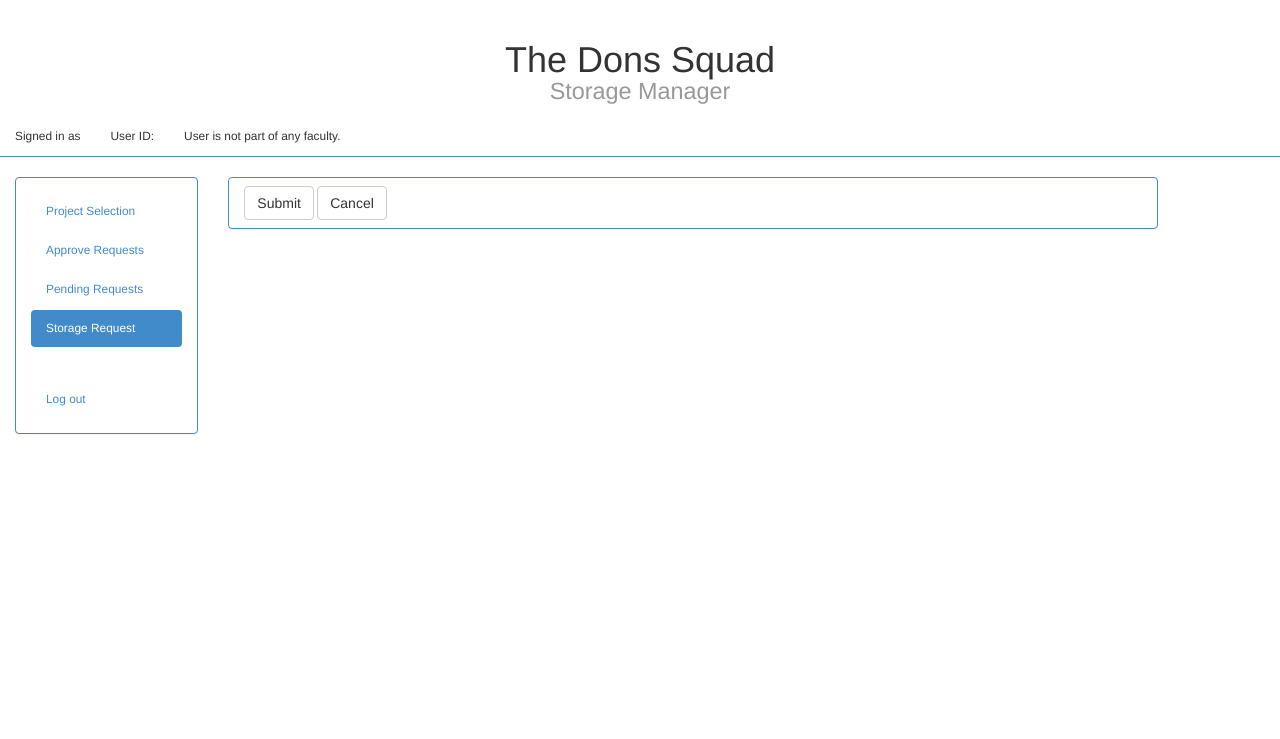
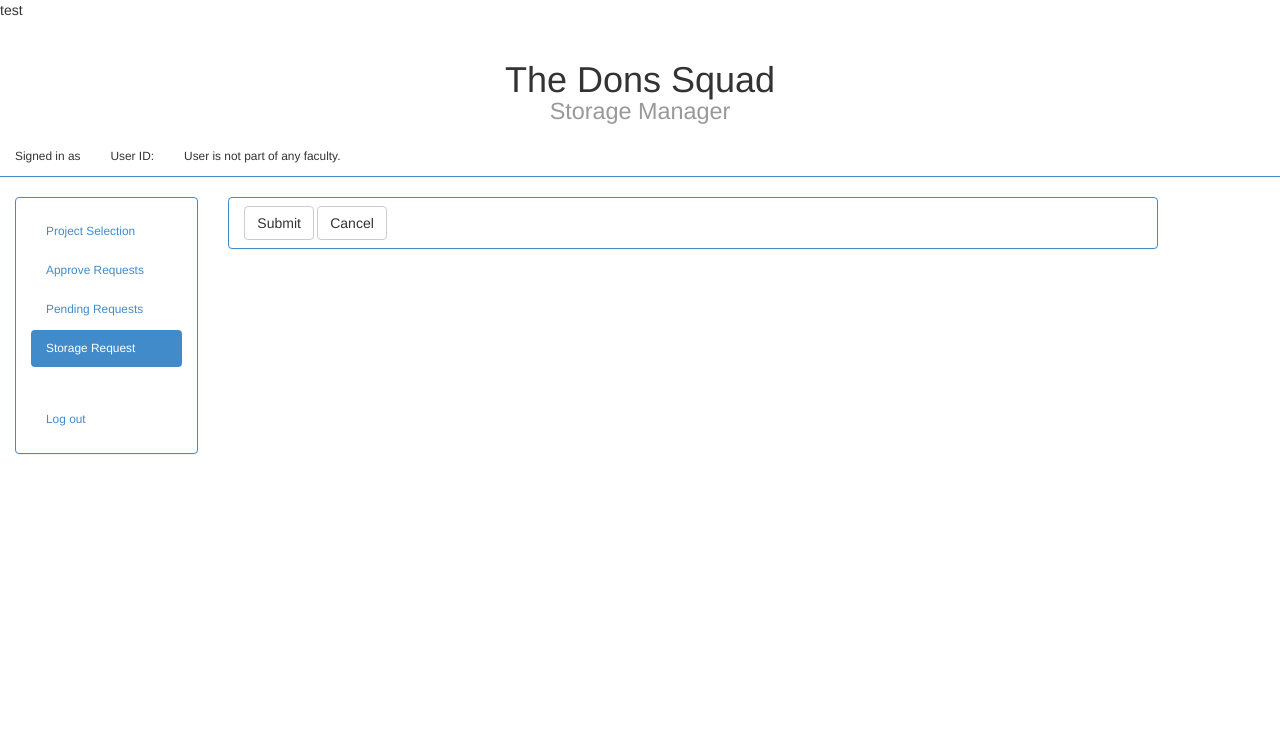
Before and after one commit to Chris112/PDM, a PHP site: page /StorageRequests.php in a window 1280 px wide. Shown: the top 739 px of the page. Run offline with PHP 8.4, Linux system fonts and the light colour scheme; data that the repository does not hold is empty; some libraries are stand-ins or nearby versions.

Commit message:
Storage Requests Page
Test edit

```diff
--- a/StorageRequests.php
+++ b/StorageRequests.php
@@ -22,6 +22,8 @@
 $dateOpened = mysqli_query($con, "SELECT NOW() as 'now'");
 $date = mysqli_fetch_array($dateOpened);
 $dateClosed = NULL;
+
+echo test;
 
 mysqli_close($con);
 ?>
```
